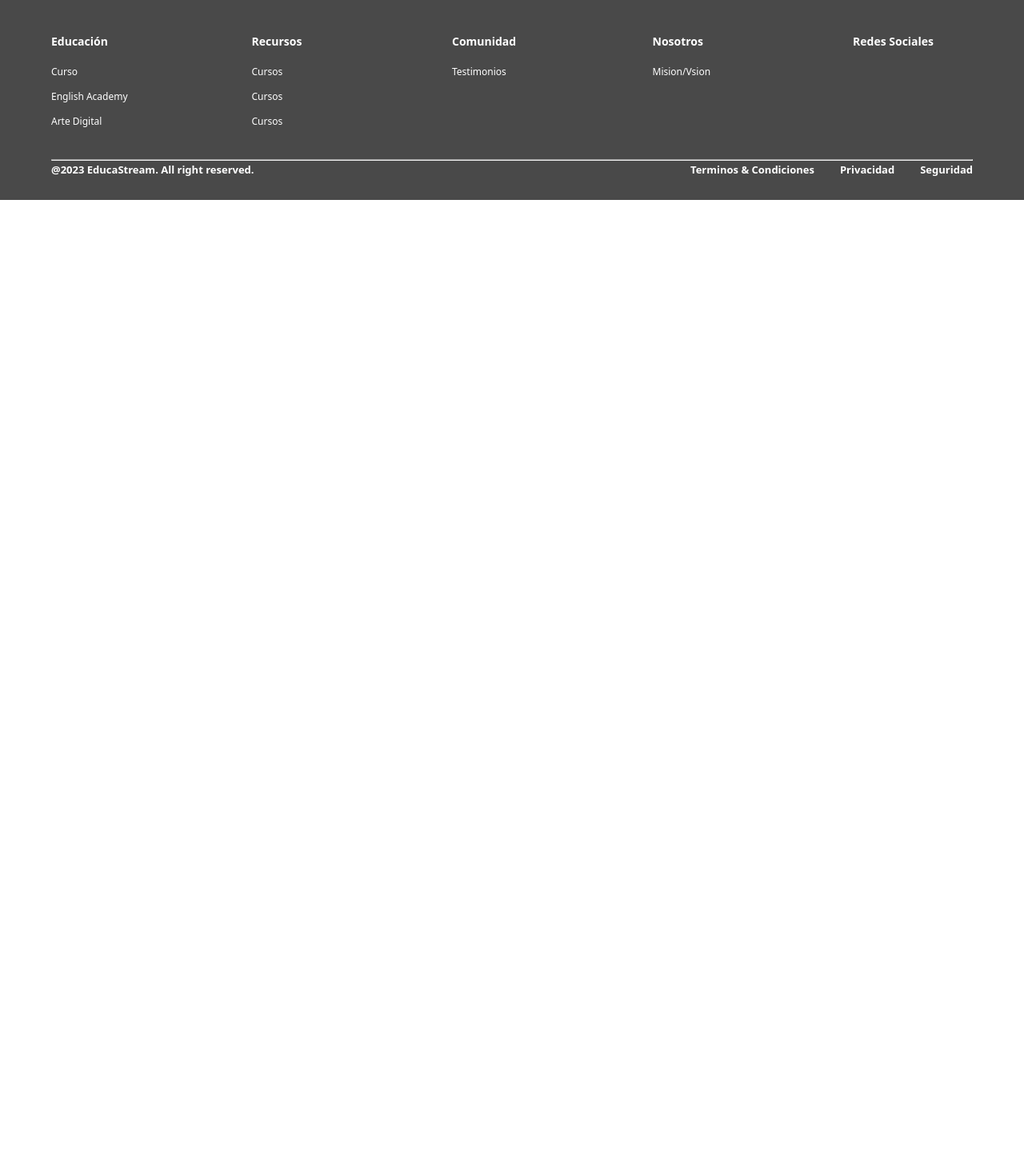
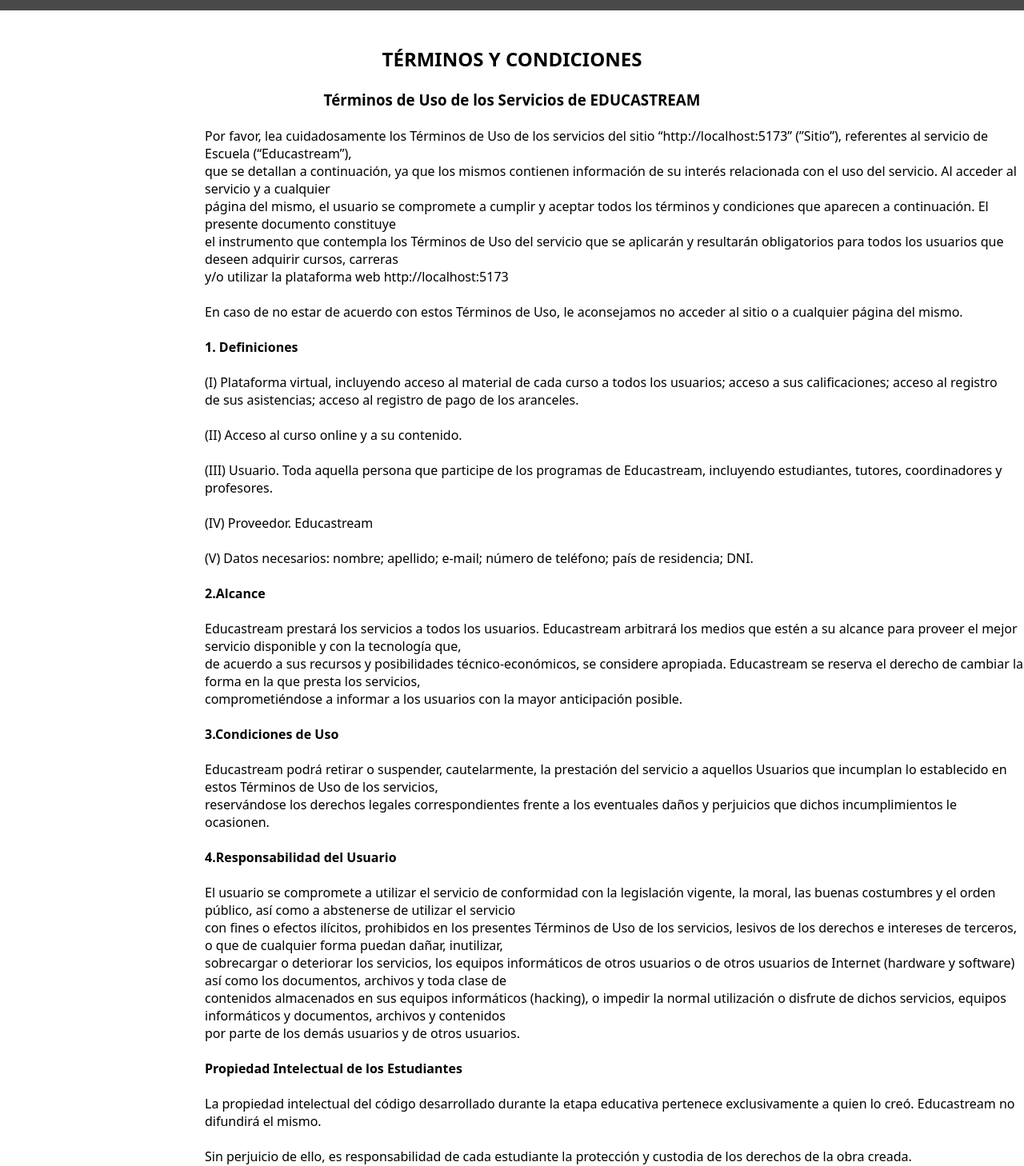
Before and after one commit to FacundoLizardo/PF-Henry, a React (Vite) app in the folder client/: page /terms in a window 1280 px wide. Shown: the part 57-1515 px from the top of the page at 80% size. Before the commit the page ends 800 px from the top, so only its background shows below. Built offline with nearby package versions, Linux system fonts and the light colour scheme; no server answers.

Commit message:
Se agrega pagina de Terminos

```diff
--- a/client/src/App.jsx
+++ b/client/src/App.jsx
@@ -12,7 +12,7 @@
 import Form from "./views/Form/Form";
 import Login from "./views/Login/Login";
 import About from "./views/About/About"
-
+import Terms from "./Components/Terms/Terms";
 import Styles from "./App.module.css";
 import Footer from "./Components/Footer/Footer";
 
@@ -49,6 +49,7 @@
           <Route path="/config/" element={<Config />} />
           <Route path="/login/" element={<Login />} />
           <Route path="/about" element={<About />} />
+          <Route path="/terms" element={<Terms />} />
           <Route path="*"></Route>
         </Routes>
         {shouldShowFooter() && <Footer />}
--- /dev/null
+++ b/client/src/Components/Terms/Terms.jsx
@@ -0,0 +1,57 @@
+import styles from './Terms.module.css'
+import { useEffect } from "react";
+
+const Terms = () => {
+
+    useEffect(() => {
+        window.scrollTo(0,0)
+    },[])
+
+    return(
+        <div>
+          <br />
+          <br />
+            <h2 className={styles.h2}>TÉRMINOS Y CONDICIONES</h2>
+            <br />
+            <h3>Términos de Uso de los Servicios de EDUCASTREAM</h3>
+            <br />
+            <p className={styles.p}>Por favor, lea cuidadosamente los Términos de Uso de los servicios del sitio “http://localhost:5173” (”Sitio”), referentes al servicio de Escuela (“Educastream”), <br /> que se detallan a continuación, ya que los mismos contienen información de su interés relacionada con el uso del servicio. Al acceder al servicio y a cualquier <br />página del mismo, el usuario se compromete a cumplir y aceptar todos los términos y condiciones que aparecen a continuación. El presente documento constituye <br /> el instrumento que contempla los Términos de Uso del servicio que se aplicarán y resultarán obligatorios para todos los usuarios que deseen adquirir cursos, carreras <br /> y/o utilizar la plataforma web http://localhost:5173</p>
+            <br />
+            <p className={styles.p}>En caso de no estar de acuerdo con estos Términos de Uso, le aconsejamos no acceder al sitio o a cualquier página del mismo.</p>
+            <br />
+            <ul>
+              <h4 className={styles.h4}>1. Definiciones</h4>
+              <br />
+                <li>(I) Plataforma virtual, incluyendo acceso al material de cada curso a todos los usuarios; acceso a sus calificaciones; acceso al registro <br /> de sus asistencias; acceso al registro de pago de los aranceles.</li> <br />
+                <li>(II) Acceso al curso online y a su contenido.</li> <br />
+                <li>(III) Usuario. Toda aquella persona que participe de los programas de Educastream, incluyendo estudiantes, tutores, coordinadores y profesores.</li> <br />
+                <li>(IV) Proveedor. Educastream </li> <br />
+                <li>(V) Datos necesarios: nombre; apellido; e-mail; número de teléfono; país de residencia; DNI.</li>
+                <br />
+                <h4 className={styles.h4}>2.Alcance</h4>
+                <br />
+                <li>Educastream prestará los servicios a todos los usuarios. Educastream arbitrará los medios que estén a su alcance para proveer el mejor servicio disponible y con la tecnología que, <br /> de acuerdo a sus recursos y posibilidades técnico-económicos, se considere apropiada. Educastream se reserva el derecho de cambiar la forma en la que presta los servicios, <br /> comprometiéndose a informar a los usuarios con la mayor anticipación posible. </li>
+                <br />
+                <h4 className={styles.h4}>3.Condiciones de Uso</h4>
+                <br />
+                <li>Educastream podrá retirar o suspender, cautelarmente, la prestación del servicio a aquellos Usuarios que incumplan lo establecido en estos Términos de Uso de los servicios, <br /> reservándose los derechos legales correspondientes frente a los eventuales daños y perjuicios que dichos incumplimientos le ocasionen.</li>
+                <br />
+                <h4 className={styles.h4}>4.Responsabilidad del Usuario</h4>
+                <br />
+                <li>El usuario se compromete a utilizar el servicio de conformidad con la legislación vigente, la moral, las buenas costumbres y el orden público, así como a abstenerse de utilizar el servicio <br /> con fines o efectos ilícitos, prohibidos en los presentes Términos de Uso de los servicios, lesivos de los derechos e intereses de terceros, o que de cualquier forma puedan dañar, inutilizar, <br /> sobrecargar o deteriorar los servicios, los equipos informáticos de otros usuarios o de otros usuarios de Internet (hardware y software) así como los documentos, archivos y toda clase de <br /> contenidos almacenados en sus equipos informáticos (hacking), o impedir la normal utilización o disfrute de dichos servicios, equipos informáticos y documentos, archivos y contenidos <br /> por parte de los demás usuarios y de otros usuarios.</li>
+                <br />
+                <h4 className={styles.h4}>Propiedad Intelectual de los Estudiantes</h4>
+                <br />
+                <li>La propiedad intelectual del código desarrollado durante la etapa educativa pertenece exclusivamente a quien lo creó. Educastream no difundirá el mismo.
+                  <br />
+                  <br />
+                  Sin perjuicio de ello, es responsabilidad de cada estudiante la protección y custodia de los derechos de la obra creada.</li>
+            </ul>
+            <br />
+            <br />
+            <br />
+        </div>
+    )
+}
+
+export default Terms;
--- /dev/null
+++ b/client/src/Components/Terms/Terms.module.css
@@ -0,0 +1,31 @@
+.container{
+  width: 100%;
+  justify-content: center;
+  text-align: center;
+  height: 100vh;
+  font-family: system-ui, -apple-system, BlinkMacSystemFont, "Segoe UI", Roboto,
+  Oxygen, Ubuntu, Cantarell, "Open Sans", "Helvetica Neue", sans-serif;
+}
+
+p{
+  justify-content: left;
+  margin-left: 20%;
+}
+
+h4{
+  justify-content: left;
+  margin-left: 20%;
+}
+
+h2{
+  text-align: center;
+}
+
+h3{
+  text-align: center;
+}
+
+li{
+  justify-content: left;
+  margin-left: 20%;
+}
```
